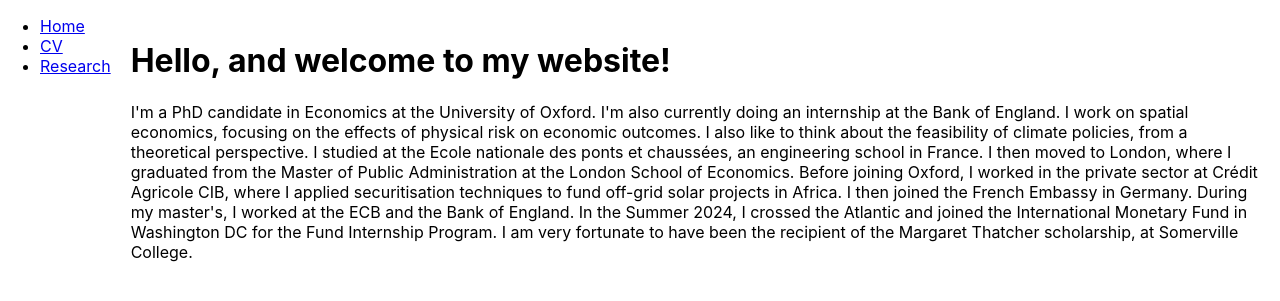
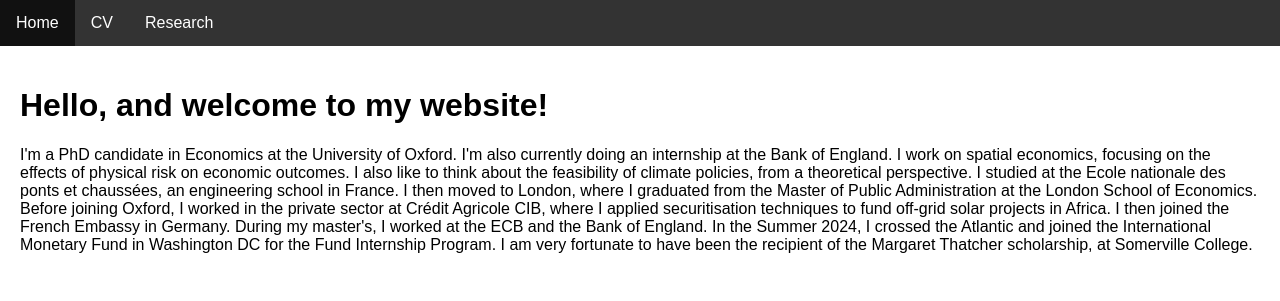
Before and after one commit to JulietteCx/juliettecx.github.io, a Jekyll site: the page built from _pages/index.html, in a window 1280 px wide. Shown: the top 301 px of the page. Built offline with Jekyll 4.4.1, drawn with Linux system fonts in a browser that asks for light colours.

Commit message:
Update style.css

```diff
--- a/assets/style.css
+++ b/assets/style.css
@@ -1,36 +1,38 @@
 body {
-  font-family: "-apple-system", ".SFNSText-Regular", "San Francisco", "Roboto", "Segoe UI", "Helvetica Neue", "Lucida Grande", Arial, sans-serif;
+  margin: 0;
+  font-family: sans-serif;
+}
+
+.top-panel {
+  background-color: #333;
+  padding: 0;
+}
+
+.top-panel ul {
+  list-style-type: none;
   margin: 0;
   padding: 0;
-  display: flex;
-  height: 100vh; /* Ensure the body takes full viewport height */
+  overflow: hidden;
 }
 
-.navbar ul {
-  list-style: none;
-  margin: 0;
-  padding: 0;
-  display: flex;
-  justify-content: space-evenly; /* Evenly distribute links */
-  align-items: center;
-  background-color: #333; /* Set background color */
-  padding: 10px 0; /* Add vertical padding */
+.top-panel li {
+  float: left;
 }
 
-/* Style the navigation links */
-.navbar ul li a {
+.top-panel li a {
+  display: block;
   color: white;
+  text-align: center;
+  padding: 14px 16px;
   text-decoration: none;
-  padding: 10px 15px;
 }
 
-/* Change link color on hover */
-.navbar ul li a:hover {
-  background-color: #555;
-  border-radius: 5px;
+.top-panel li a:hover {
+  background-color: #111;
 }
 
-/* Main content styling */
+/* Clear floats so content doesn't sit next to the navbar */
 .main-content {
+  clear: both;
   padding: 20px;
 }
```
